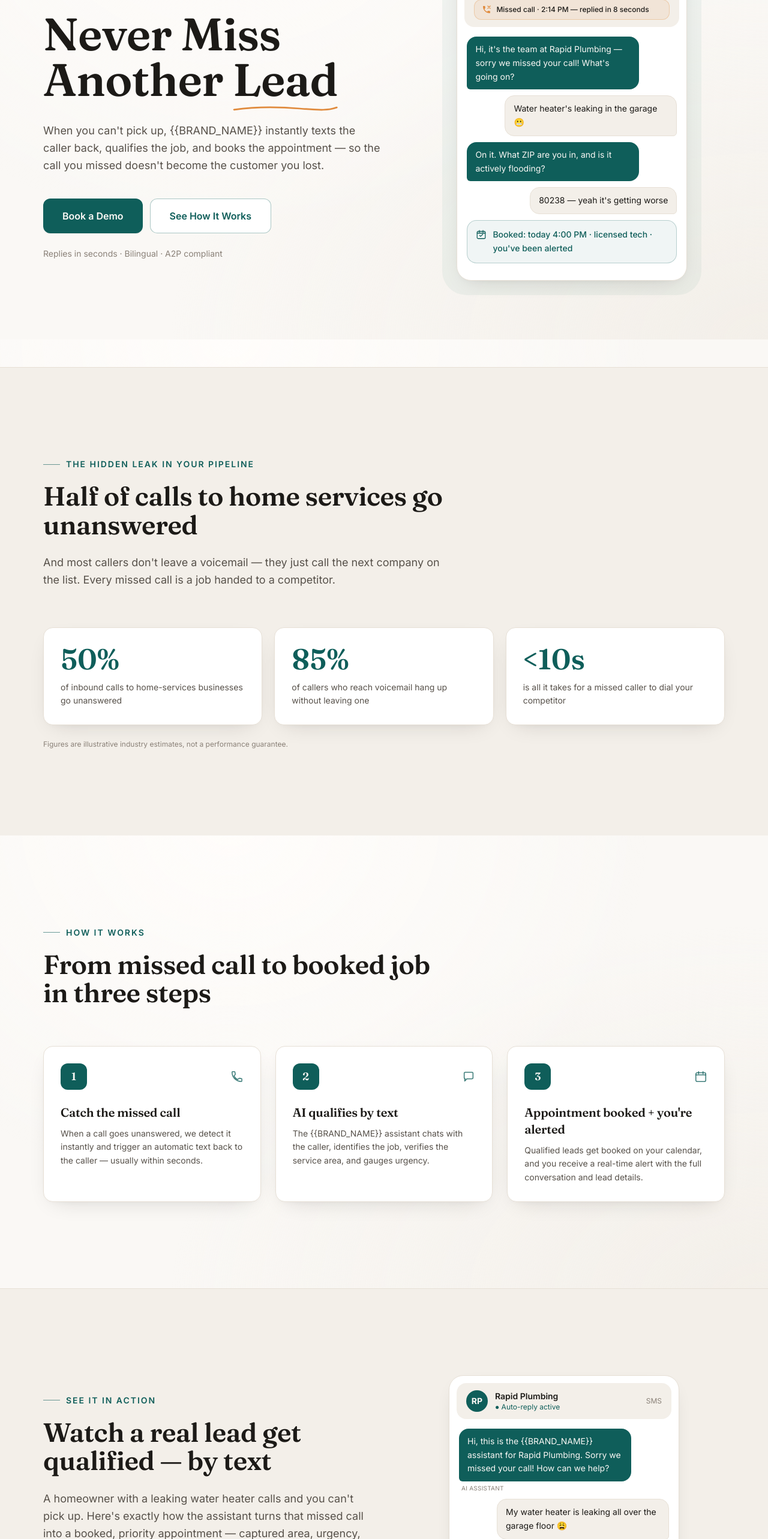
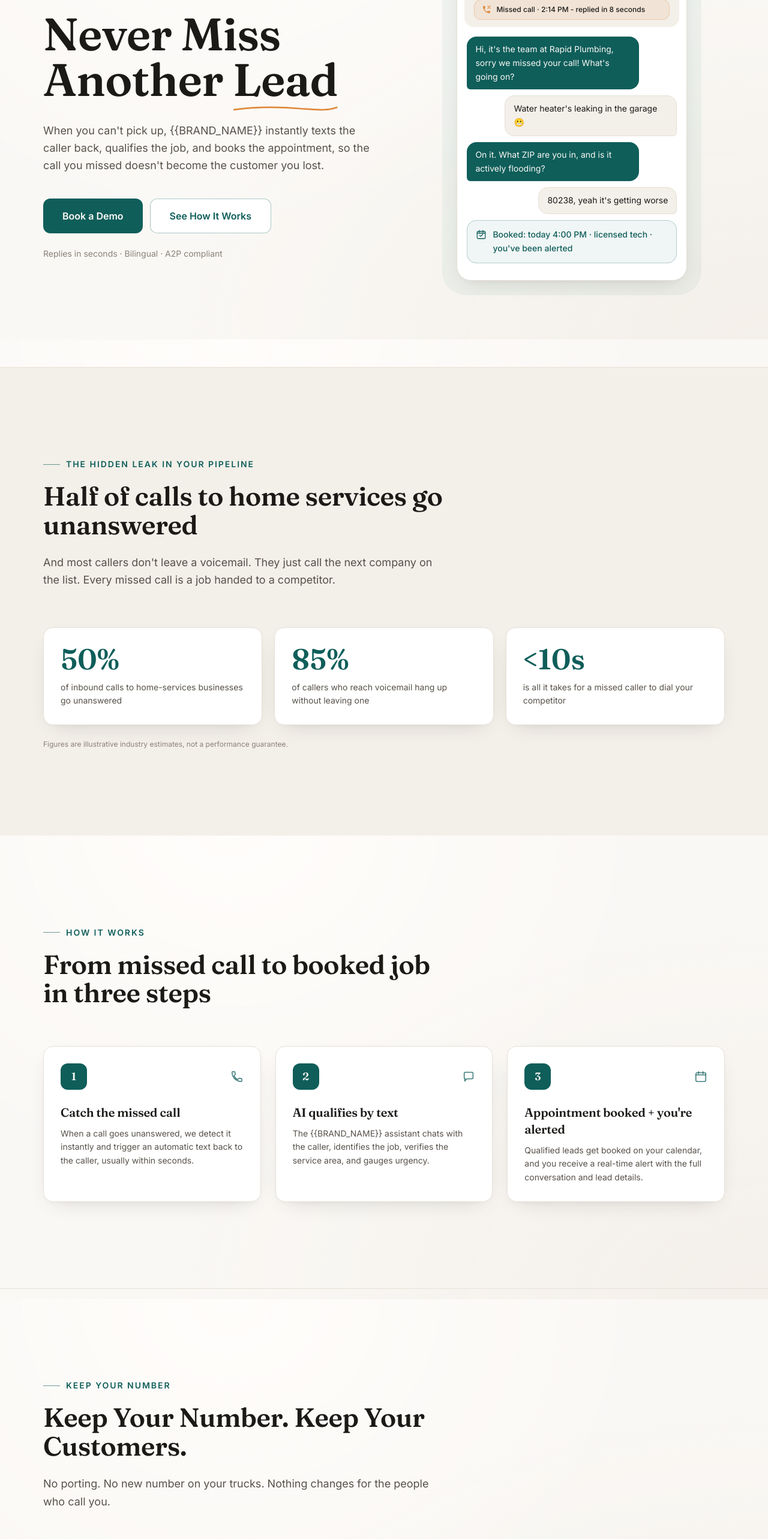
Before and after one commit to Robetot/agency-frontend, a Next.js app: page / in a window 1280 px wide. Shown: the part 234-2800 px from the top of the page at 60% size. Built offline with nearby package versions, Linux system fonts and the light colour scheme.

Commit message:
Remove em dashes site-wide; add 'Keep Your Number' section to homepage

```diff
--- a/app/contact/page.tsx
+++ b/app/contact/page.tsx
@@ -27,7 +27,7 @@ export default function ContactPage() {
           </h1>
           <p className="mt-4 text-lg text-text-secondary">
             Tell us a little about your business and we&apos;ll show you exactly how the
-            AI qualifies and books your leads — usually within one business day.
+            AI qualifies and books your leads, usually within one business day.
           </p>
         </div>
 
--- a/app/globals.css
+++ b/app/globals.css
@@ -16,7 +16,7 @@
 
   body {
     @apply bg-bg-primary text-text antialiased;
-    /* Soft, warm paper canvas — gentle cream tinting instead of cold blobs */
+    /* Soft, warm paper canvas - gentle cream tinting instead of cold blobs */
     background-image:
       radial-gradient(at 30% 0%, #fffdfb 0, transparent 55%),
       radial-gradient(at 100% 100%, #f3efe9 0, transparent 55%);
--- a/app/layout.tsx
+++ b/app/layout.tsx
@@ -14,7 +14,7 @@ const inter = localFont({
   weight: "100 900",
 });
 
-// Characterful humanist serif for headlines — does most of the hand-crafted work.
+// Characterful humanist serif for headlines - does most of the hand-crafted work.
 const fraunces = localFont({
   src: "./fonts/Fraunces-Variable.woff2",
   variable: "--font-fraunces",
@@ -22,7 +22,7 @@ const fraunces = localFont({
   weight: "100 900",
 });
 
-const title = `${BRAND_NAME} — Never Miss Another Lead`;
+const title = `${BRAND_NAME} - Never Miss Another Lead`;
 const description =
   "AI-powered missed-call text-back for home services. When you miss a call, our AI texts the caller back, qualifies the lead, and books the appointment automatically.";
 
--- a/app/legal/page.tsx
+++ b/app/legal/page.tsx
@@ -91,7 +91,7 @@ export default function LegalPage() {
             <LegalSection id="ai-disclosure" title="AI Disclosure">
               <p>
                 The assistant that responds to your calls and messages is automated
-                artificial intelligence — not a human. It identifies itself as an
+                artificial intelligence, not a human. It identifies itself as an
                 automated assistant and is designed to help answer questions, qualify
                 your request, and schedule appointments.
               </p>
--- a/app/page.tsx
+++ b/app/page.tsx
@@ -68,7 +68,7 @@ export default function HomePage() {
             <Reveal from="up" delay={0.12}>
               <p className="mt-8 max-w-xl text-lg leading-relaxed text-text-secondary">
                 When you can&apos;t pick up, {BRAND_NAME} instantly texts the caller
-                back, qualifies the job, and books the appointment — so the call you
+                back, qualifies the job, and books the appointment, so the call you
                 missed doesn&apos;t become the customer you lost.
               </p>
             </Reveal>
@@ -105,7 +105,7 @@ export default function HomePage() {
                 Half of calls to home services go unanswered
               </h2>
               <p className="mt-6 text-lg leading-relaxed text-text-secondary">
-                And most callers don&apos;t leave a voicemail — they just call the next
+                And most callers don&apos;t leave a voicemail. They just call the next
                 company on the list. Every missed call is a job handed to a competitor.
               </p>
             </div>
@@ -187,6 +187,56 @@ export default function HomePage() {
         </div>
       </section>
 
+      {/* ---------- KEEP YOUR NUMBER ---------- */}
+      <section className="border-t border-line py-28 sm:py-36">
+        <div className="container-px">
+          <Reveal>
+            <div className="max-w-2xl">
+              <SectionEyebrow>Keep your number</SectionEyebrow>
+              <h2 className="mt-5 font-heading text-3xl font-semibold sm:text-[2.75rem] sm:leading-[1.08]">
+                Keep Your Number. Keep Your Customers.
+              </h2>
+              <p className="mt-6 text-lg leading-relaxed text-text-secondary">
+                No porting. No new number on your trucks. Nothing changes for the people
+                who call you.
+              </p>
+            </div>
+          </Reveal>
+
+          <div className="mt-16 grid gap-5 md:grid-cols-3">
+            {[
+              {
+                title: "Your phone rings first",
+                body: "When a customer calls, your phone rings exactly like it does today. Pick up and it is business as usual. We never get in the way of a call you can answer.",
+              },
+              {
+                title: "We catch the ones you miss",
+                body: "Only when you cannot pick up - on a job, on a roof, on another line - does the call hand off to us. We text the caller back in under 60 seconds so they do not call your competitor.",
+              },
+              {
+                title: "Setup takes 5 minutes",
+                body: "On a quick call, we walk you through a one-time setup on your phone. Your number stays exactly the same everywhere - trucks, Google, business cards. We handle the rest.",
+              },
+            ].map((card, i) => (
+              <Reveal key={card.title} delay={i * 0.08} from="up">
+                <Card interactive className="h-full">
+                  <h3 className="font-heading text-xl font-semibold">{card.title}</h3>
+                  <p className="mt-2.5 text-sm leading-relaxed text-text-secondary">
+                    {card.body}
+                  </p>
+                </Card>
+              </Reveal>
+            ))}
+          </div>
+
+          <Reveal>
+            <p className="mt-6 text-sm text-text-muted">
+              Works with every major US carrier - AT&amp;T, Verizon, T-Mobile, and more.
+            </p>
+          </Reveal>
+        </div>
+      </section>
+
       {/* ---------- INTERACTIVE DEMO 1: CONVERSATION ---------- */}
       <section
         id="conversation-demo"
@@ -197,12 +247,12 @@ export default function HomePage() {
             <div>
               <SectionEyebrow>See it in action</SectionEyebrow>
               <h2 className="mt-5 font-heading text-3xl font-semibold sm:text-[2.75rem] sm:leading-[1.08]">
-                Watch a real lead get qualified — by text
+                Watch a real lead get qualified, by text
               </h2>
               <p className="mt-6 text-lg leading-relaxed text-text-secondary">
                 A homeowner with a leaking water heater calls and you can&apos;t pick
                 up. Here&apos;s exactly how the assistant turns that missed call into a
-                booked, priority appointment — captured area, urgency, and time slot
+                booked, priority appointment. Captured area, urgency, and time slot
                 included.
               </p>
               <ul className="mt-8 space-y-3.5">
@@ -302,7 +352,7 @@ export default function HomePage() {
         </div>
       </section>
 
-      {/* ---------- TESTIMONIAL (placeholder — no fabricated quotes) ---------- */}
+      {/* ---------- TESTIMONIAL (placeholder - no fabricated quotes) ---------- */}
       <section className="py-28 sm:py-36">
         <div className="container-px">
           <Reveal>
@@ -314,13 +364,13 @@ export default function HomePage() {
                 &ldquo;
               </span>
               <blockquote className="-mt-4 font-heading text-2xl font-medium leading-snug text-text sm:text-3xl sm:leading-snug">
-                {`{{ CUSTOMER_QUOTE }}`} — replace this with a real customer&apos;s own
+                {`{{ CUSTOMER_QUOTE }}`}. Replace this with a real customer&apos;s own
                 words once you have their written permission to publish them.
               </blockquote>
               <figcaption className="mt-6 flex items-center gap-3 text-sm text-text-muted">
                 <span className="h-10 w-10 rounded-full border border-line bg-bg-secondary" aria-hidden="true" />
                 <span>
-                  Placeholder — add customer name, role &amp; trade
+                  Placeholder - add customer name, role &amp; trade
                   <span className="block text-xs">No testimonial is shown until a real, permission-based quote is added.</span>
                 </span>
               </figcaption>
@@ -368,7 +418,7 @@ export default function HomePage() {
                   Stop losing jobs to voicemail
                 </h2>
                 <p className="mt-7 text-lg leading-relaxed text-[#FAF8F5]/85">
-                  See how {BRAND_NAME} answers, qualifies, and books your missed calls —
+                  See how {BRAND_NAME} answers, qualifies, and books your missed calls,
                   live, on a quick demo built around your business.
                 </p>
                 <div className="mt-10 flex flex-col gap-3 sm:flex-row">
--- a/components/ConversationSim.tsx
+++ b/components/ConversationSim.tsx
@@ -20,7 +20,7 @@ const thread: Message[] = [
   { from: "lead", text: "My water heater is leaking all over the garage floor 😩" },
   {
     from: "ai",
-    text: "Oh no — let's get someone out fast. What ZIP code is the property in?",
+    text: "Oh no. Let's get someone out fast. What ZIP code is the property in?",
   },
   { from: "lead", text: "80238" },
   {
@@ -31,7 +31,7 @@ const thread: Message[] = [
   { from: "lead", text: "Still leaking, it's getting worse" },
   {
     from: "ai",
-    text: "Got it — flagging this as priority. I have two openings: Today 4:00 PM or Tomorrow 9:00 AM. Which works better?",
+    text: "Got it. Flagging this as priority. I have two openings: Today 4:00 PM or Tomorrow 9:00 AM. Which works better?",
     tag: { label: "Priority lead", tone: "priority" },
   },
   { from: "lead", text: "Today at 4 please" },
--- a/components/HeroConversation.tsx
+++ b/components/HeroConversation.tsx
@@ -3,7 +3,7 @@
 import { motion, useReducedMotion } from "framer-motion";
 
 /**
- * Stylized, realistic SMS mockup for the hero — a real product moment showing
+ * Stylized, realistic SMS mockup for the hero - a real product moment showing
  * missed call -> instant text-back -> qualify -> booked. Warm cream/teal bubbles,
  * gentle staggered entrance (not a loop). Decorative, so marked aria-hidden with a
  * descriptive label on the frame.
@@ -15,10 +15,10 @@ type Line =
   | { kind: "booked"; text: string };
 
 const lines: Line[] = [
-  { kind: "ai", text: `Hi, it's the team at Rapid Plumbing — sorry we missed your call! What's going on?` },
+  { kind: "ai", text: `Hi, it's the team at Rapid Plumbing, sorry we missed your call! What's going on?` },
   { kind: "lead", text: "Water heater's leaking in the garage 😬" },
   { kind: "ai", text: "On it. What ZIP are you in, and is it actively flooding?" },
-  { kind: "lead", text: "80238 — yeah it's getting worse" },
+  { kind: "lead", text: "80238, yeah it's getting worse" },
   { kind: "booked", text: "Booked: today 4:00 PM · licensed tech · you've been alerted" },
 ];
 
@@ -56,7 +56,7 @@ export function HeroConversation() {
           <div className="mt-3 flex items-center gap-2 rounded-xl border border-accent-secondary/30 bg-accent-secondary/10 px-3 py-2">
             <PhoneMissedIcon />
             <p className="text-xs font-medium text-text">
-              Missed call · 2:14 PM — replied in 8 seconds
+              Missed call · 2:14 PM - replied in 8 seconds
             </p>
           </div>
         </div>
--- a/lib/content.ts
+++ b/lib/content.ts
@@ -4,12 +4,12 @@ export const faqs = [
   {
     question: "Does this replace me or my team?",
     answer:
-      "No. It handles the calls you'd otherwise miss — answering instantly by text, qualifying the lead, and booking the appointment. You and your techs still do the work; the AI just makes sure no opportunity slips through while you're on a job.",
+      "No. It handles the calls you'd otherwise miss, answering instantly by text, qualifying the lead, and booking the appointment. You and your techs still do the work; the AI just makes sure no opportunity slips through while you're on a job.",
   },
   {
     question: "Is it a real person texting?",
     answer:
-      "No. It's an automated AI assistant, and it identifies itself as one. When a conversation needs a human — complex quotes, escalations, or anything outside its scope — it hands off and alerts you or your on-call team.",
+      "No. It's an automated AI assistant, and it identifies itself as one. When a conversation needs a human - complex quotes, escalations, or anything outside its scope - it hands off and alerts you or your on-call team.",
   },
   {
     question: "What about spam and texting laws?",
@@ -19,12 +19,12 @@ export const faqs = [
   {
     question: "What if the AI says the wrong thing?",
     answer:
-      "The assistant is scoped to your services, service area, and booking rules — it won't quote prices it shouldn't or promise things you don't offer. Edge cases and anything it's unsure about are escalated to a human, and you can review every conversation.",
+      "The assistant is scoped to your services, service area, and booking rules, so it won't quote prices it shouldn't or promise things you don't offer. Edge cases and anything it's unsure about are escalated to a human, and you can review every conversation.",
   },
   {
     question: "Do I keep my existing phone number?",
     answer:
-      "Yes. We work with your current business number through call forwarding and messaging setup — your customers keep calling the same number they always have. No number porting required.",
+      "Yes. We work with your current business number through call forwarding and messaging setup. Your customers keep calling the same number they always have. No number porting required.",
   },
 ] as const;
 
@@ -46,7 +46,7 @@ export function faqJsonLd() {
 export const features = [
   {
     title: "AI lead qualification",
-    body: "Conversational AI asks the right questions — job type, location, urgency — and captures structured lead details automatically.",
+    body: "Conversational AI asks the right questions, job type, location, and urgency, and captures structured lead details automatically.",
     tone: "accent",
   },
   {
@@ -56,7 +56,7 @@ export const features = [
   },
   {
     title: "Real-time calendar booking",
-    body: "Offers live, open time slots and books the appointment directly on your calendar — no back-and-forth phone tag.",
+    body: "Offers live, open time slots and books the appointment directly on your calendar, no back-and-forth phone tag.",
     tone: "accent",
   },
   {
@@ -65,7 +65,7 @@ export const features = [
     tone: "danger",
   },
   {
-    title: "Bilingual — English & Spanish",
+    title: "Bilingual - English & Spanish",
     body: "Detects the caller's language and qualifies leads naturally in both English and Spanish.",
     tone: "cyan",
   },
@@ -79,7 +79,7 @@ export const features = [
 export const steps = [
   {
     title: "Catch the missed call",
-    body: "When a call goes unanswered, we detect it instantly and trigger an automatic text back to the caller — usually within seconds.",
+    body: "When a call goes unanswered, we detect it instantly and trigger an automatic text back to the caller, usually within seconds.",
   },
   {
     title: "AI qualifies by text",
--- a/lib/utils.ts
+++ b/lib/utils.ts
@@ -1,4 +1,4 @@
-/** Tiny className combiner — avoids a clsx dependency for this small surface. */
+/** Tiny className combiner - avoids a clsx dependency for this small surface. */
 export function cn(...classes: Array<string | false | null | undefined>): string {
   return classes.filter(Boolean).join(" ");
 }
```
Also changed, not shown: app/pricing/page.tsx (+6 -6 lines), components/ContactForm.tsx (+4 -4 lines).
